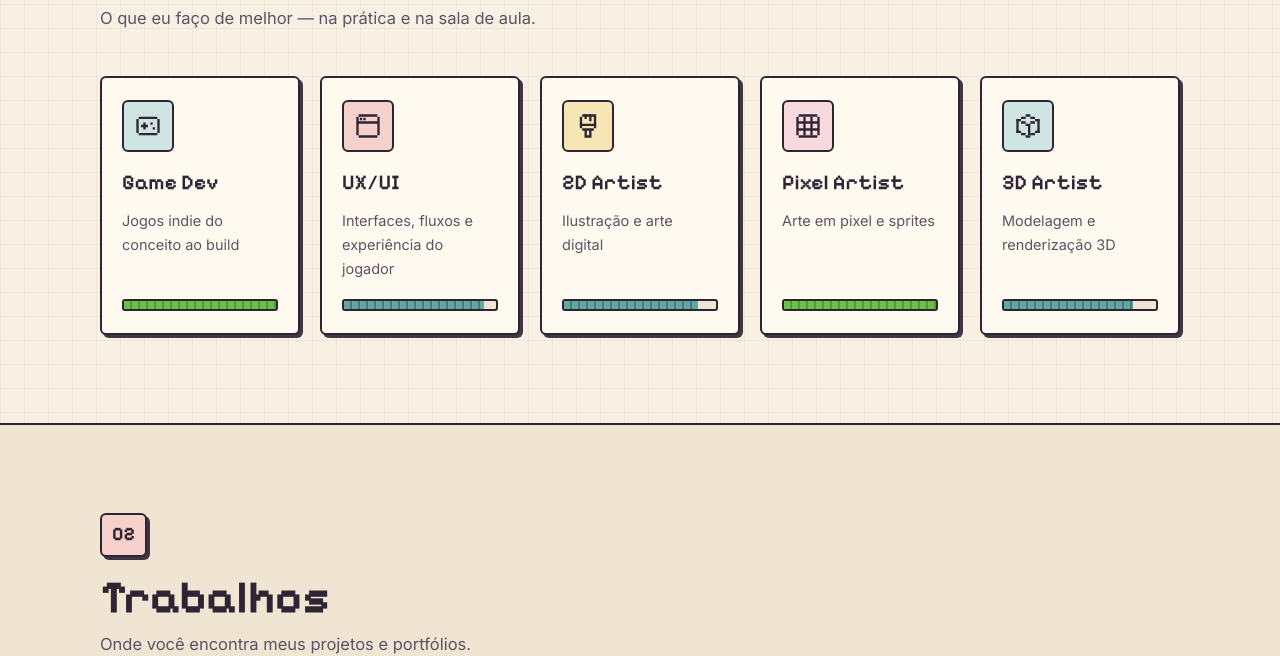
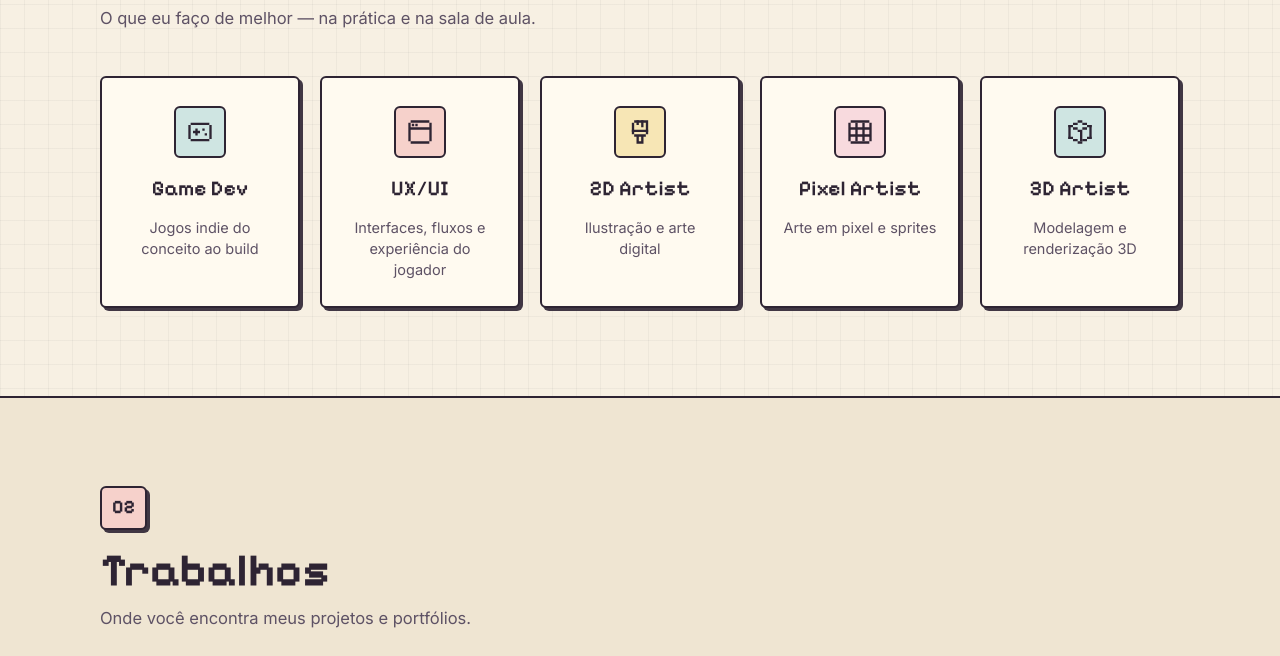
Before and after one commit to Fleyvera/my-site, a plain HTML site: page site/index.html in a window 1280 px wide. Shown: the part 932-1588 px from the top of the page. Drawn offline with Linux system fonts and the light colour scheme.

Commit message:
Hide skill XP bars and center specialty card content.
Co-authored-by: Cursor <cursoragent@cursor.com>

```diff
--- a/assets/css/styles.css
+++ b/assets/css/styles.css
@@ -493,8 +493,10 @@ a {
 .skill-card {
   display: flex;
   flex-direction: column;
-  gap: 8px;
-  padding: 22px 20px;
+  align-items: center;
+  gap: 10px;
+  padding: 28px 20px 26px;
+  text-align: center;
   background: var(--card);
   border: var(--border-w) solid var(--ink);
   border-radius: var(--radius);
@@ -511,7 +513,7 @@ a {
   width: 52px;
   height: 52px;
   padding: 10px;
-  margin-bottom: 6px;
+  margin: 0 auto 4px;
   background: var(--teal-light);
   border: var(--border-w) solid var(--ink);
   border-radius: var(--radius);
@@ -531,7 +533,14 @@ a {
 .skill-card p {
   font-size: 14.5px;
   color: var(--ink-soft);
-  flex-grow: 1;
+  max-width: 18ch;
+  margin: 0 auto;
+  line-height: 1.45;
+}
+
+/* Barrinhas escondidas por enquanto — reativar removendo display: none */
+.skill-card .xp-bar {
+  display: none;
 }
 
 .xp-bar {
```
